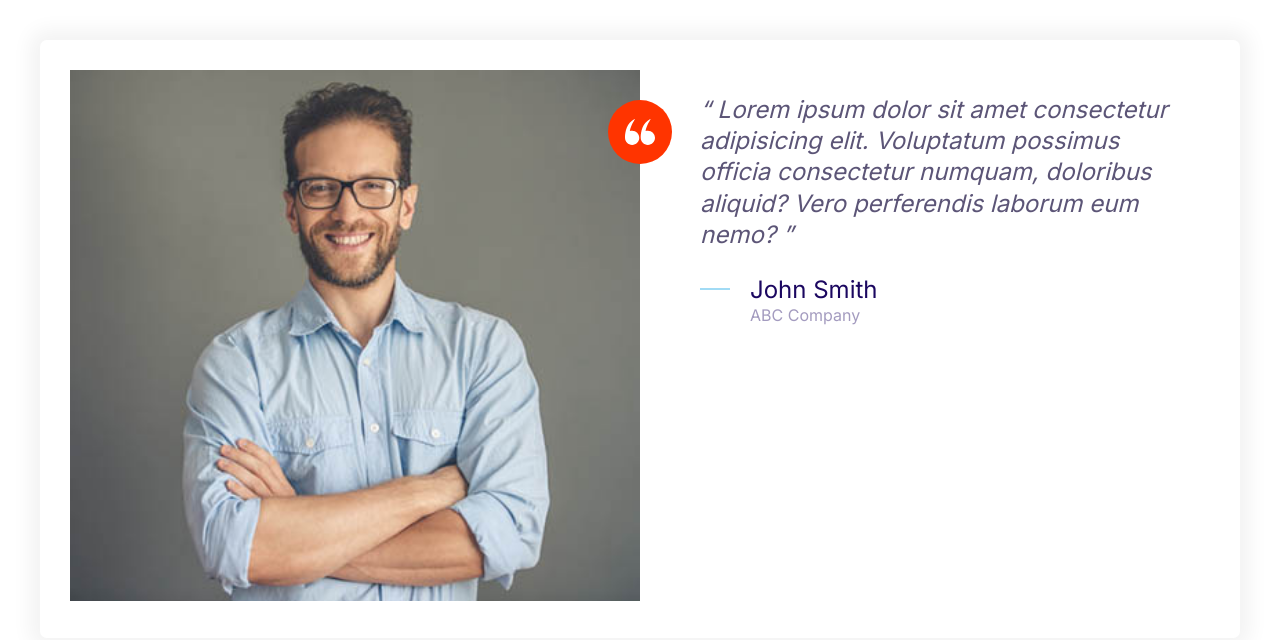
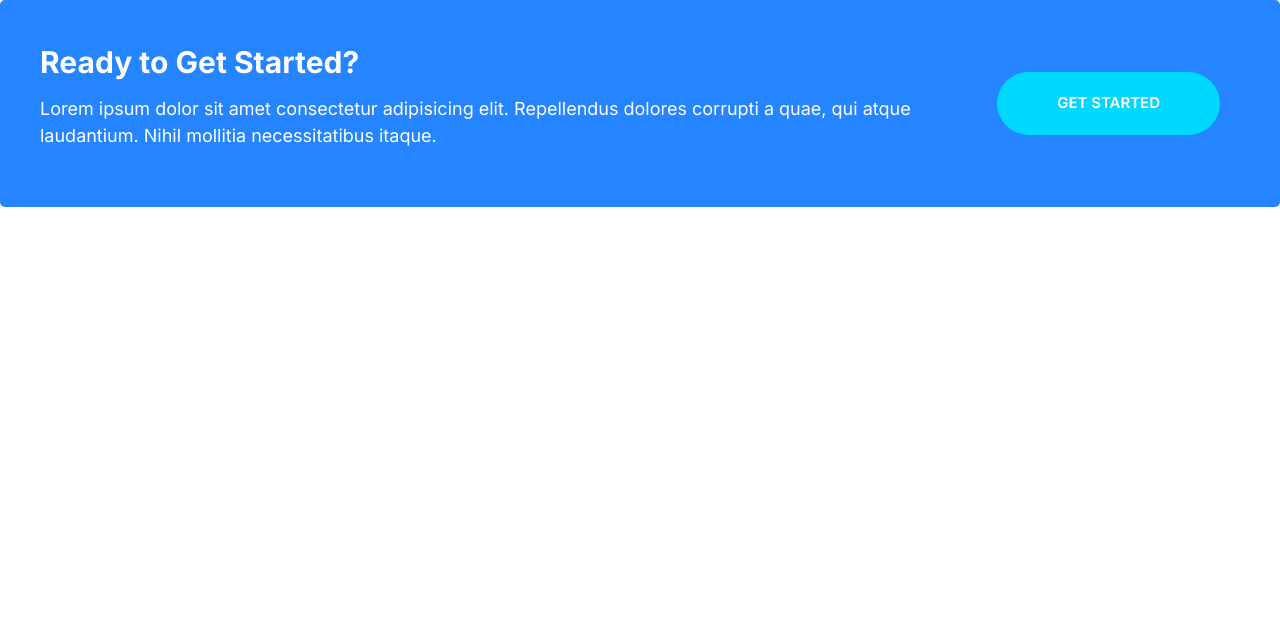
Before and after one commit to ShivangKakkar/moshify, a plain HTML site: page index.html in a window 1280 px wide. Drawn offline with Linux system fonts and the light colour scheme.

Commit message:
Build callout component

```diff
--- a/css/styles.css
+++ b/css/styles.css
@@ -247,6 +247,11 @@ a {
 .btn--outline:hover {
   background-color: var(--color-headings);
   color: #fff;
+}
+
+.btn--stretched {
+  padding-left: 6rem;
+  padding-right: 6rem;
 }
 
 @media screen and (min-width: 1024px) {
@@ -506,3 +511,45 @@ a {
     margin-left: 6rem;
   }
 }
+
+/* Callouts */
+
+.callout {
+  padding: 4rem;
+  border-radius: 5px;
+  color: #fff;
+}
+
+.callout--primary {
+  background: var(--color-primary);
+}
+
+.callout__heading {
+  color: #fff;
+  margin-top: 0;
+  font-size: 3rem;
+}
+
+.callout .btn {
+  justify-self: center;
+  align-self: center;
+}
+
+.callout__content {
+  text-align: center;
+}
+
+@media screen and (min-width: 768px) {
+  .callout .grid--1x2 {
+    grid-template-columns: 1fr auto;
+  }
+
+  .callout__content {
+    text-align: left;
+  }
+
+  .callout .btn {
+    justify-self: start;
+    margin: 0 2rem;
+  }
+}
--- a/index.html
+++ b/index.html
@@ -14,37 +14,18 @@
     <link rel="stylesheet" href="css/normalize.css" />
     <link rel="stylesheet" href="css/styles.css" />
   </head>
-  <body style="padding: 4rem">
-    <div class="card testimonial">
+  <body>
+    <div class="callout callout--primary">
       <div class="grid grid--1x2">
-        <div class="testimonial__image">
-          <img src="images/testimonial.jpg" alt="A happy, smiling customer" />
-          <span class="icon-container icon-container--accent">
-            <svg class="icon icon--white">
-              <use xlink:href="images/sprite.svg#quotes"></use>
-            </svg>
-          </span>
+        <div class="callout__content">
+          <h2 class="callout__heading">Ready to Get Started?</h2>
+          <p>
+            Lorem ipsum dolor sit amet consectetur adipisicing elit. Repellendus
+            dolores corrupti a quae, qui atque laudantium. Nihil mollitia
+            necessitatibus itaque.
+          </p>
         </div>
-        <blockquote class="quote">
-          <p class="quote__text">
-            Lorem ipsum dolor sit amet consectetur adipisicing elit. Voluptatum
-            possimus officia consectetur numquam, doloribus aliquid? Vero
-            perferendis laborum eum nemo?
-          </p>
-          <footer>
-            <div class="media">
-              <div class="media__image">
-                <svg class="icon quote__line">
-                  <use xlink:href="images/sprite.svg#line"></use>
-                </svg>
-              </div>
-              <div class="media__body">
-                <h3 class="media__title quote__author">John Smith</h3>
-                <p class="quote__org">ABC Company</p>
-              </div>
-            </div>
-          </footer>
-        </blockquote>
+        <a href="#" class="btn btn--secondary btn--stretched">Get Started</a>
       </div>
     </div>
   </body>
```
Also changed, not shown: components/callout.html (added, +13 -0 lines).
